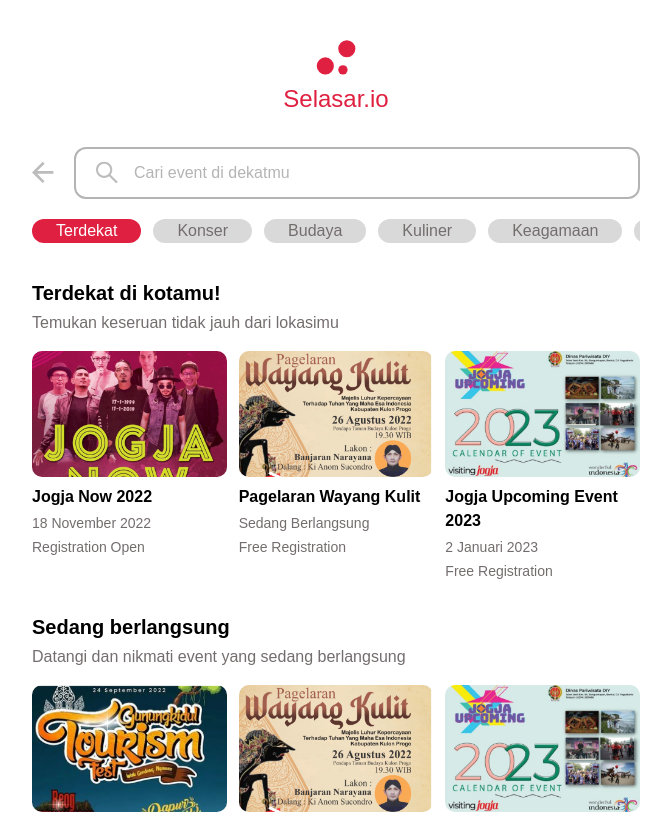
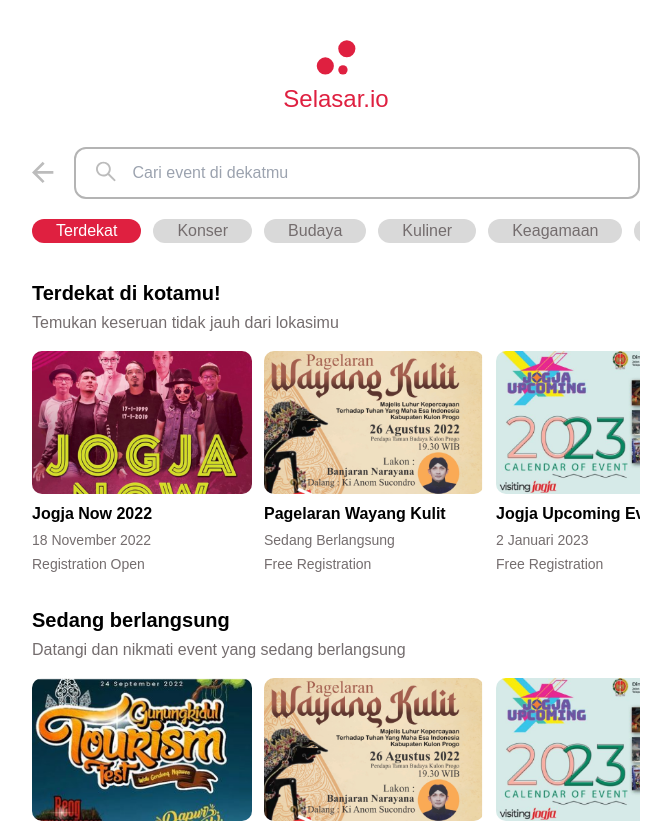
Before and after one commit to selasar-io/selasar-prototype, a React (Vite) app: page /search in a window 1280 px wide. Shown: the top 823 px of the page, without its empty margins (304-975 px from the left). Built offline with nearby package versions, Linux system fonts and the light colour scheme; a web font is replaced by a local one.

Commit message:
search page improvements

```diff
--- a/src/App.jsx
+++ b/src/App.jsx
@@ -3,7 +3,6 @@
 import SignIn from './pages/login/signIn'
 import SignUp from './pages/login/signUp'
 import Search from './pages/search'
-import Details from './pages/details'
 import Verification from './pages/login/verification'
 import NotFound from './pages/404'
 function App() {
@@ -22,9 +21,6 @@
         <Route exact path="/search">
           < Search/>
         </Route>
-        <Route exact path="/details">
-          < Details/>
-        </Route>
         <Route exact path="/verification">
           < Verification/>
         </Route>
--- a/src/pages/details/index.jsx
+++ /dev/null
@@ -1,7 +0,0 @@
-function Details() {
-    return (
-      <h1 className="text-blue-600">Details</h1>
-    )
-  }
-
-  export default Details
--- a/src/pages/search/index.jsx
+++ b/src/pages/search/index.jsx
@@ -3,10 +3,10 @@
 import arrowLeftIcon from 'src/asset/arrow-left.svg'
 import searchIcon from 'src/asset/search-alt.svg'
 
-function TagLabel ({ name, isActive = false }) {
+function TagLabel ({ name, isActive = false, onClick = () => {} }) {
   return (
     <div className={`px-6 rounded-[22px] cursor-pointer
-      ${isActive ? 'bg-selasar-primary text-white' : 'bg-[#D9D9D9] text-selasar-content'}`}>
+      ${isActive ? 'bg-selasar-primary text-white' : 'bg-[#D9D9D9] text-selasar-content'}`} onClick={onClick}>
       {name}
     </div>
   )
@@ -16,7 +16,7 @@
   const isClosed = details.registration === 'Registration Closed'
 
   return (
-    <div>
+    <div className='basis-[220px] shrink-0'>
       <div className='mb-2'>
         <img
           className='rounded-[10px]'
@@ -35,6 +35,10 @@
 
 function Search() {
   const [activeTag, setActiveTag] = useState('Terdekat')
+
+  function focusToSearchInput () {
+    document.getElementById('search').focus()
+  }
 
 	return (
 		<div className='max-w-2xl mx-auto'>
@@ -58,16 +62,16 @@
                 <img src={arrowLeftIcon} alt="Back" width={22} height={22} />
               </a>
             </div>
-            <div className='grow flex px-5 py-3 text-[#B4B4B4] border-2 border-[#B4B4B4] rounded-[12px]'>
+            <div className='grow flex px-5 py-3 text-[#B4B4B4] border-2 border-[#B4B4B4] rounded-[12px]' onClick={focusToSearchInput}>
               <div className='mr-4'>
                 <img src={searchIcon} alt="Search" width={22} height={22} />
               </div>
-              <div>Cari event di dekatmu</div>
+              <input id='search' className='w-full focus:outline-none' type='text' placeholder='Cari event di dekatmu'></input>
             </div>
           </div>
           <div className='flex space-x-3 overflow-auto [&::-webkit-scrollbar]:hidden'>
             {tags.map((tagName, i) => (
-              <TagLabel name={tagName} isActive={tagName === activeTag} key={i} />
+              <TagLabel name={tagName} isActive={tagName === activeTag} key={i} onClick={() => setActiveTag(tagName)} />
             ))}
           </div>
         </div>
@@ -76,7 +80,7 @@
             <div key={i}>
               <h2 className='text-xl font-semibold mb-1'>{cat.title}</h2>
               <h3 className='text-selasar-content mb-4'>{cat.desc}</h3>
-              <div className='flex space-x-3'>
+              <div className='flex space-x-3 flex-nowrap overflow-auto [&::-webkit-scrollbar]:hidden'>
                 {cat.events.map((eventId, i) => (
                   <Event id={eventId} details={events[eventId]} key={i} />
                 ))}
```
